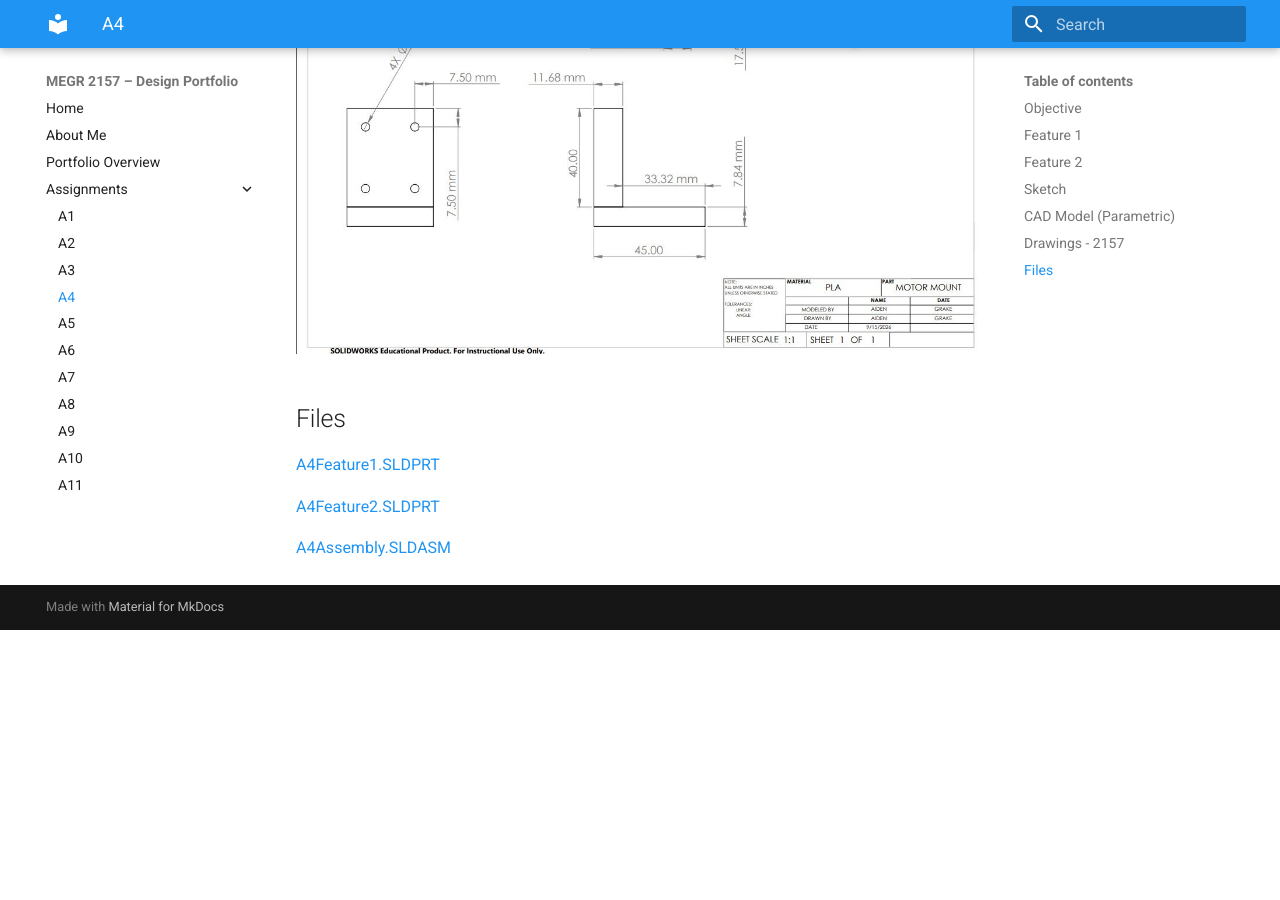
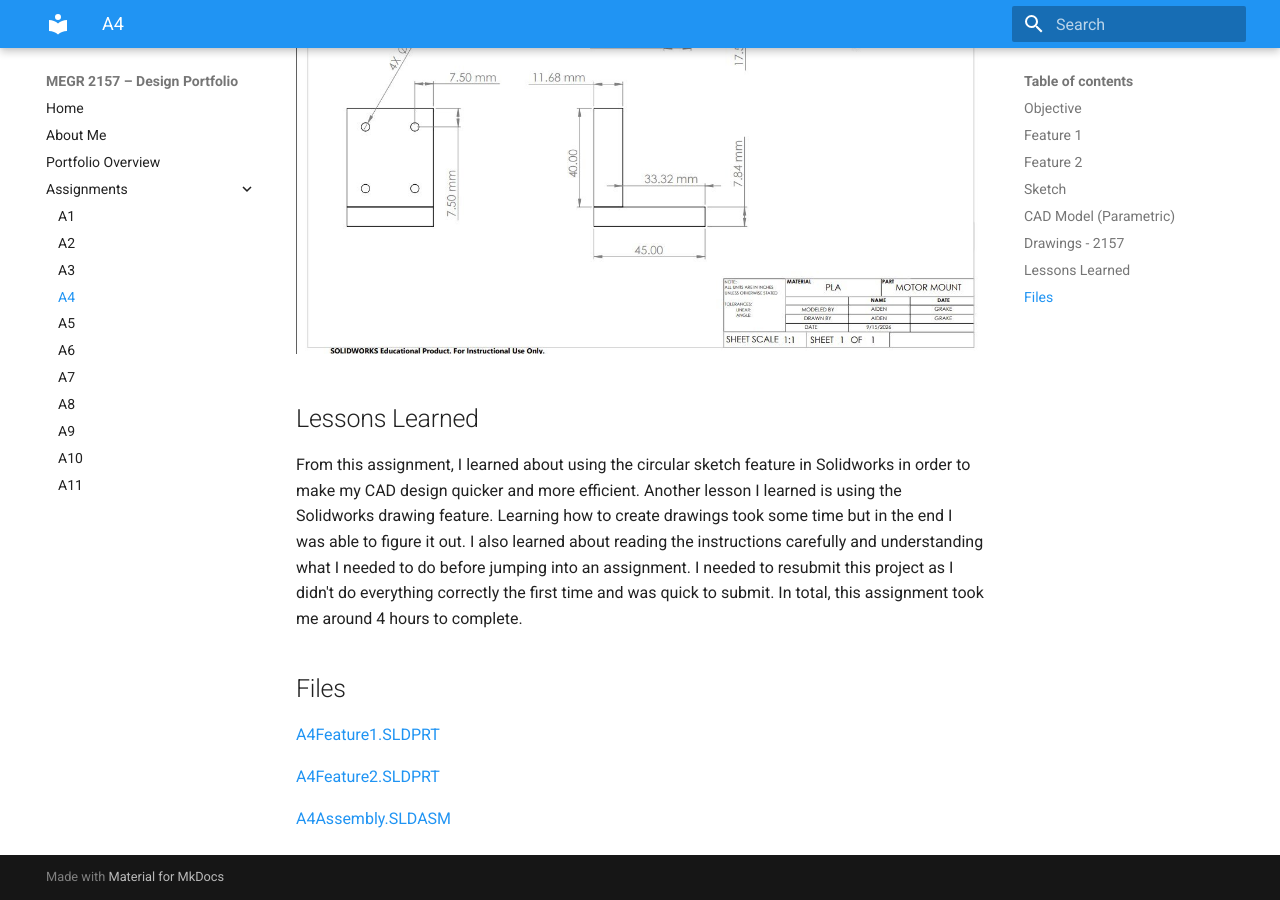
Before and after one commit to AidenGrake/megr2157-portfolio, an MkDocs documentation site: the page built from docs/assignments/A04/index.md, in a window 1280 px wide and 900 px high, scrolled down 9788 px. Built offline with MkDocs 1.6.1 and Material for MkDocs 9.7.7, drawn with Linux system fonts in a browser that asks for light colours; before the commit the page ends 10418 px from its top, so only the background shows below that.

Commit message:
Add 'Lessons Learned' section to assignment documentation
Added a 'Lessons Learned' section detailing insights gained from the assignment, including features used in Solidworks and the importance of following instructions.

```diff
--- a/docs/assignments/A04/index.md
+++ b/docs/assignments/A04/index.md
@@ -57,6 +57,9 @@ With the CAD model complete, I created a Multiview drawing using Solidworks. I i
 
 <img width="2000" height="2000" alt="IMG16" src="IMG16.jpeg">
 
+## Lessons Learned
+From this assignment, I learned about using the circular sketch feature in Solidworks in order to make my CAD design quicker and more efficient. Another lesson I learned is using the Solidworks drawing feature. Learning how to create drawings took some time but in the end I was able to figure it out. I also learned about reading the instructions carefully and understanding what I needed to do before jumping into an assignment. I needed to resubmit this project as I didn't do everything correctly the first time and was quick to submit. In total, this assignment took me around 4 hours to complete.
+
 ## Files
 
 [A4Feature1.SLDPRT](A4Feature1.SLDPRT)
```
